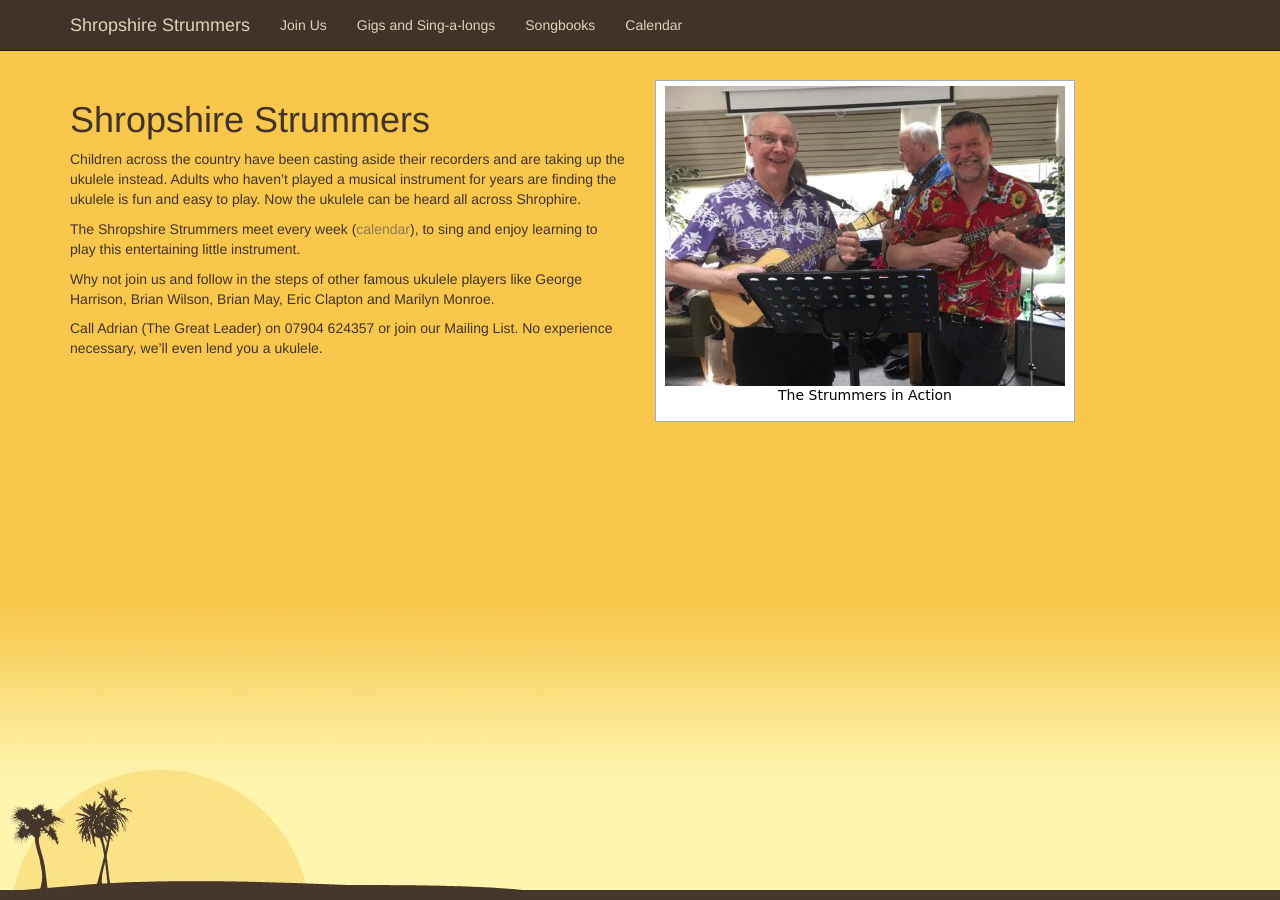
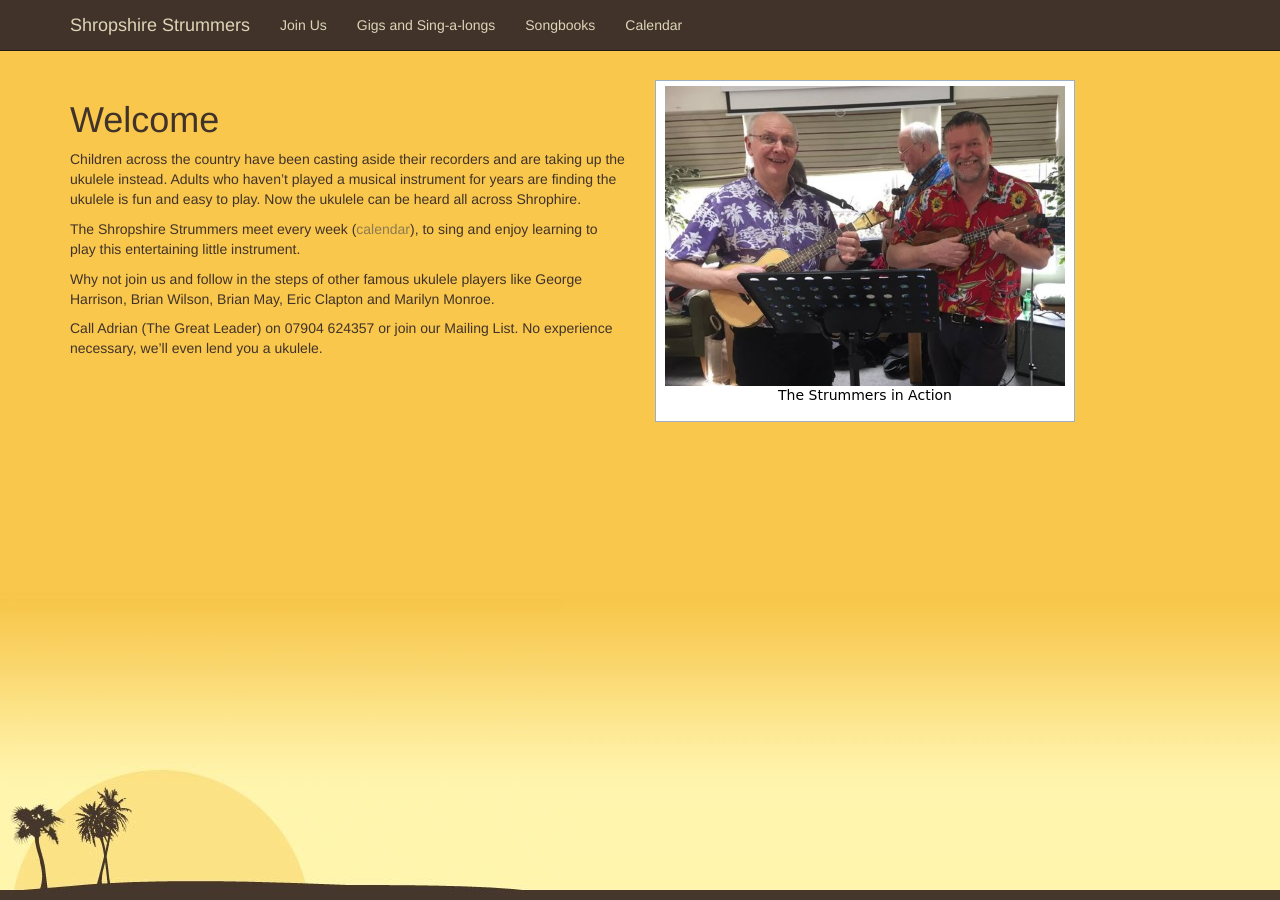
Before and after one commit to joejcollins/ShropshireStrummers, a Jekyll site: the page built from index.md, in a window 1280 px wide. Built offline with Jekyll 4.4.1, drawn with Linux system fonts in a browser that asks for light colours.

Commit message:
Title change

```diff
--- a/index.md
+++ b/index.md
@@ -1,6 +1,6 @@
 ---
 layout: default
-title: Shropshire Strummers
+title: Welcome
 image: ade_and_tony.jpg
 caption: The Strummers in Action
 ---
```
